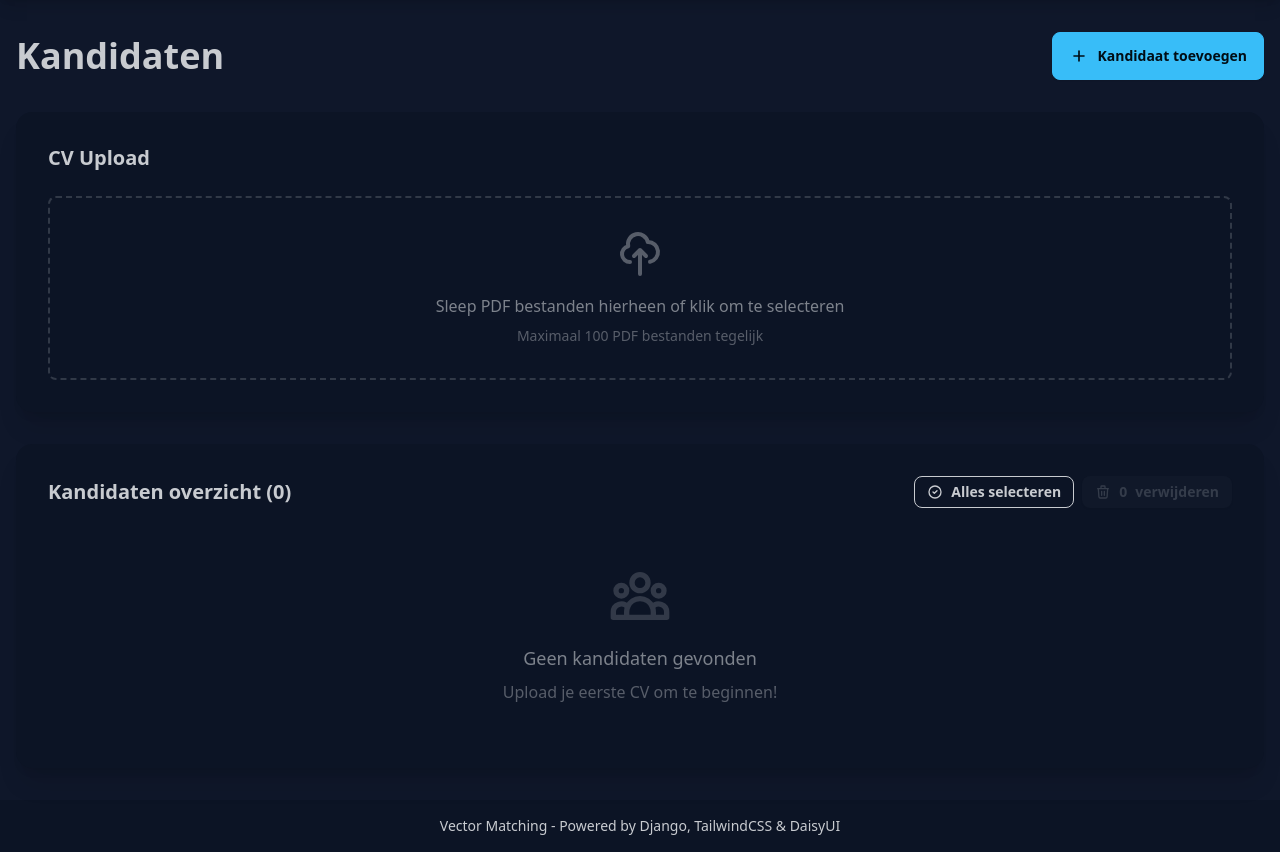
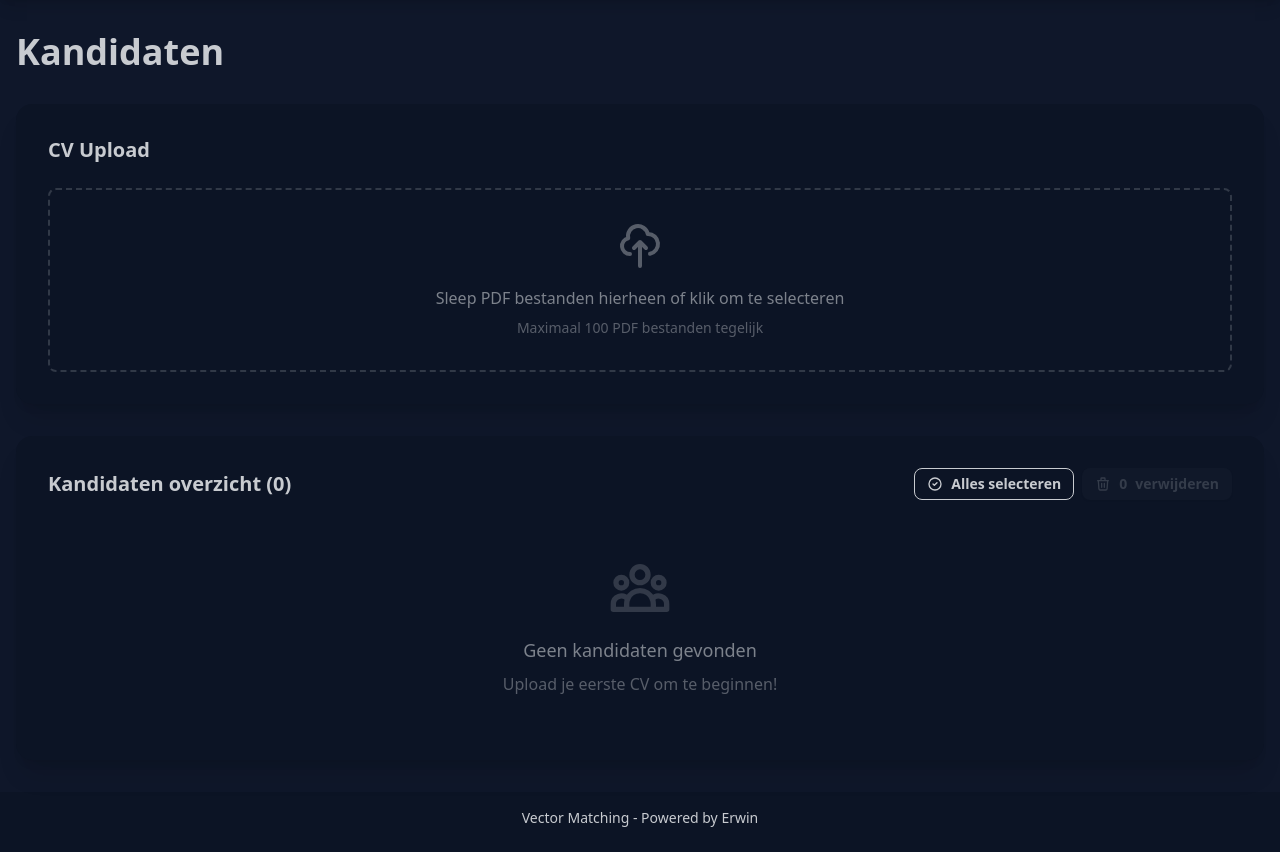
Before and after one commit to sovixlab/Vector-Matching, a Django app: page /kandidaten/ in a window 1280 px wide. Shown: the part 64-916 px from the top of the page. After the commit the page ends 891 px from the top, so only its background shows below. Run offline with Django 4.2, Linux system fonts and the light colour scheme; the visitor is signed in with stand-in values (Sample User, id 1); data that the repository does not hold is empty; style sheets or scripts are compiled from the project's sources; parts of the project's set-up code (start-up, migrations or seed data) failed here and were passed over.

Commit message:
"Verwijder dubbele upload knop en update copyright naar 'Powered by Erwin'"

```diff
--- a/templates/base.html
+++ b/templates/base.html
@@ -49,7 +49,7 @@
     <!-- Footer -->
     <footer class="footer footer-center p-4 bg-base-200 text-base-content">
         <aside>
-            <p>Vector Matching - Powered by Django, TailwindCSS & DaisyUI</p>
+            <p>Vector Matching - Powered by Erwin</p>
         </aside>
     </footer>
 </body>
--- a/templates/kandidaten.html
+++ b/templates/kandidaten.html
@@ -7,12 +7,6 @@
     <!-- Header -->
     <div class="flex justify-between items-center mb-8">
         <h1 class="text-4xl font-bold text-base-content">Kandidaten</h1>
-        <button class="btn btn-primary" onclick="document.getElementById('file-input').click()">
-            <svg class="w-5 h-5" fill="none" stroke="currentColor" viewBox="0 0 24 24">
-                <path stroke-linecap="round" stroke-linejoin="round" stroke-width="2" d="M12 6v6m0 0v6m0-6h6m-6 0H6"></path>
-            </svg>
-            Kandidaat toevoegen
-        </button>
     </div>
 
     <!-- Messages -->
@@ -46,8 +40,6 @@
                 </div>
             </div>
 
-            <!-- Hidden file input -->
-            <input type="file" id="file-input" name="files" multiple accept=".pdf" class="hidden">
 
             <!-- Upload progress -->
             <div id="upload-progress" class="hidden mt-4">
@@ -179,18 +171,17 @@
 <script>
 document.addEventListener('DOMContentLoaded', function() {
     const dropzone = document.getElementById('dropzone');
-    const fileInput = document.getElementById('file-input');
     const uploadForm = document.getElementById('upload-form');
     const uploadFiles = document.getElementById('upload-files');
     const uploadProgress = document.getElementById('upload-progress');
 
     // Click to select files
     dropzone.addEventListener('click', () => {
-        fileInput.click();
+        uploadFiles.click();
     });
 
     // File input change
-    fileInput.addEventListener('change', handleFiles);
+    uploadFiles.addEventListener('change', handleFiles);
 
     // Drag and drop
     dropzone.addEventListener('dragover', (e) => {
--- a/vector_matching_app/views.py
+++ b/vector_matching_app/views.py
@@ -107,6 +107,7 @@ def kandidaten_upload_view(request):
         # Verwerk bestanden één voor één, rustig aan
         created_candidates = []
         skipped_duplicates = []
+        processing_errors = []
 
         for i, file in enumerate(files):
             try:
@@ -146,14 +147,15 @@ def kandidaten_upload_view(request):
 
                 except Exception as e:
                     logger.error(f"Verwerking gefaald voor {file.name}: {str(e)}")
-                    messages.error(request, f'Verwerking gefaald voor {file.name}: {str(e)}')
+                    processing_errors.append(f'{file.name}: {str(e)}')
                     # Voeg toe aan created_candidates ook bij fout, zodat het geteld wordt
                     created_candidates.append(candidate)
 
             except Exception as e:
                 logger.error(f"Fout bij uploaden van {file.name}: {str(e)}")
-                messages.error(request, f'Fout bij uploaden van {file.name}: {str(e)}')
+                processing_errors.append(f'{file.name}: {str(e)}')
 
+        # Toon resultaten
         if created_candidates:
             success_message = f'{len(created_candidates)} CV(s) succesvol geüpload en verwerkt!'
             if skipped_duplicates:
@@ -163,6 +165,19 @@ def kandidaten_upload_view(request):
             # Redirect naar de eerste kandidaat detail pagina (als die bestaat)
             if len(created_candidates) == 1:
                 return redirect('vector_matching_app:kandidaat_detail', candidate_id=created_candidates[0].id)
+        else:
+            # Geen kandidaten aangemaakt
+            if skipped_duplicates:
+                messages.warning(request, f'Alle {len(skipped_duplicates)} bestand(en) waren duplicaten en zijn overgeslagen.')
+            else:
+                messages.error(request, 'Geen bestanden konden worden verwerkt.')
+
+        # Toon verwerkingsfouten
+        if processing_errors:
+            error_message = f'Verwerkingsfouten: {"; ".join(processing_errors[:3])}'
+            if len(processing_errors) > 3:
+                error_message += f' (en {len(processing_errors) - 3} meer)'
+            messages.error(request, error_message)
 
         return redirect('vector_matching_app:kandidaten')
 
```
